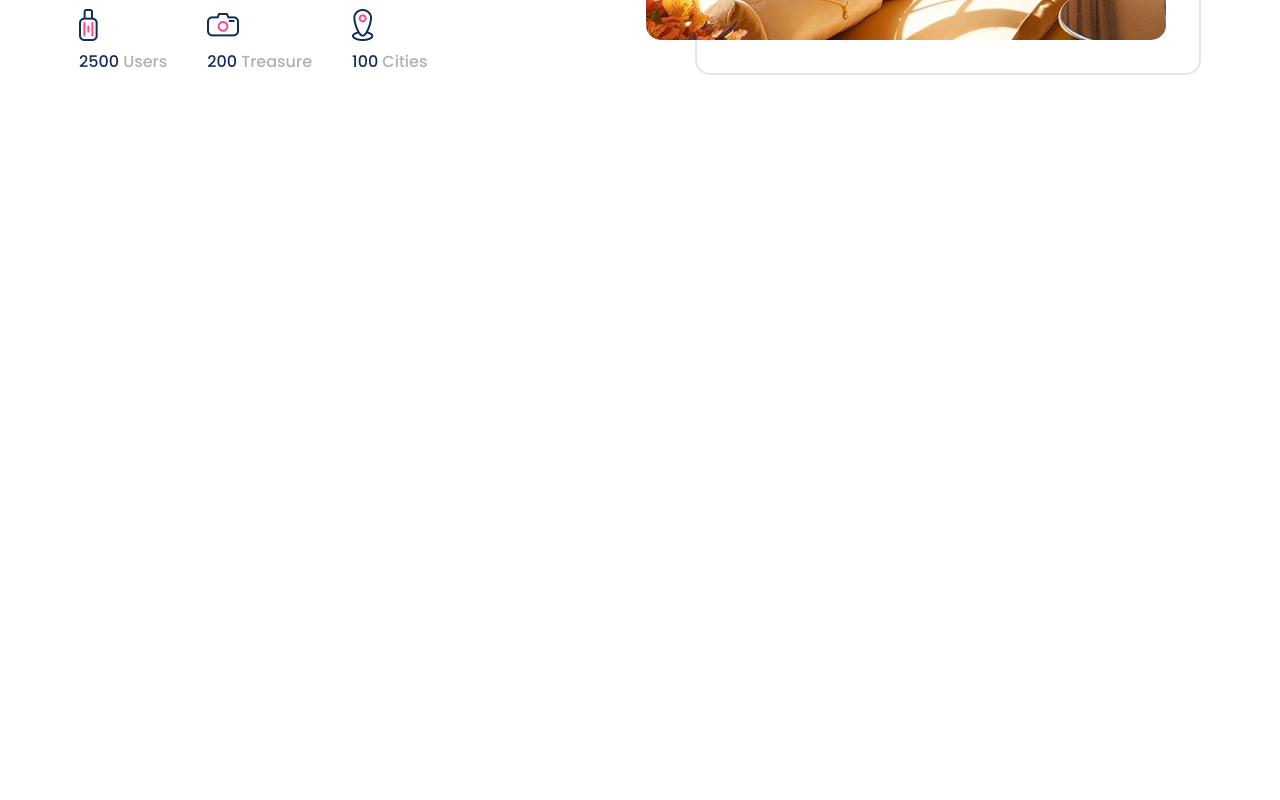
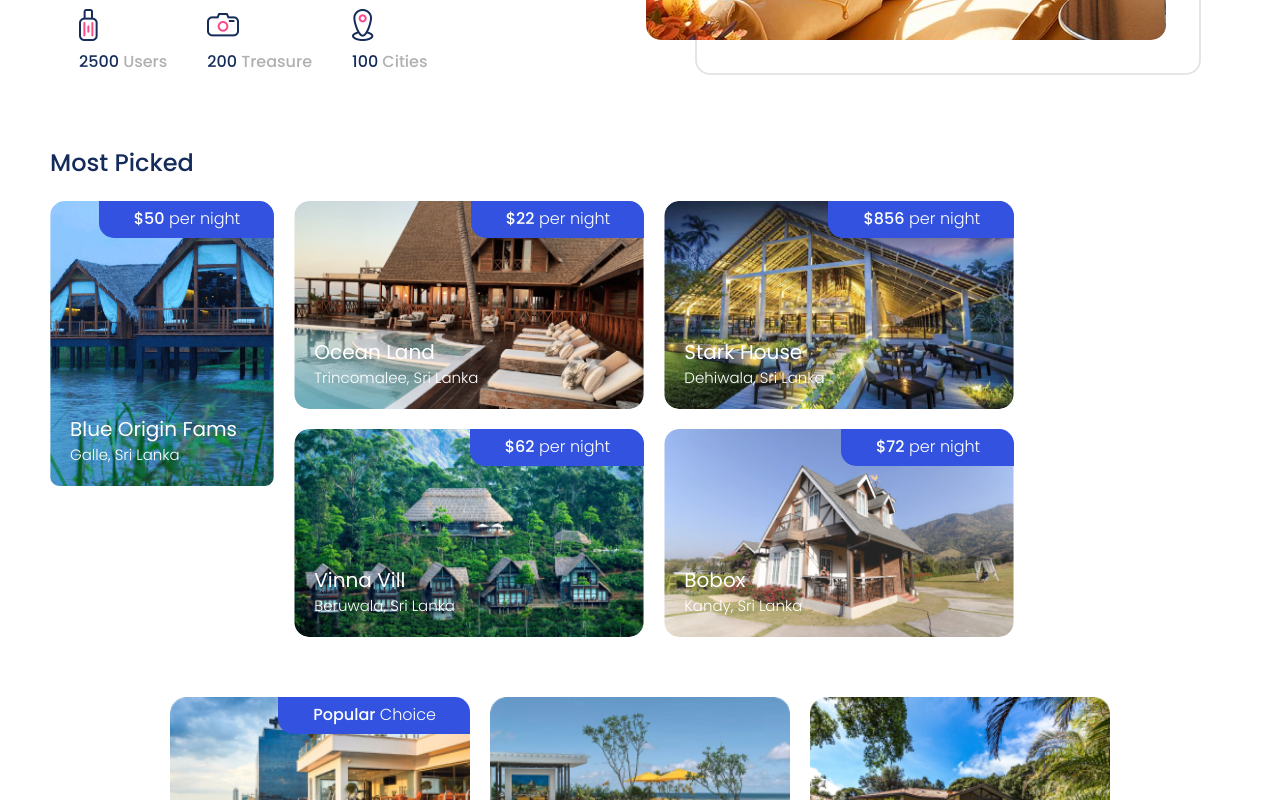
Before and after one commit to nursahtuncel/Lankastay, a React (Vite) app: page / in a window 1280 px wide. Shown: the part 420-1220 px from the top of the page. Before the commit the page ends 800 px from the top, so only its background shows below. Built offline with nearby package versions, Linux system fonts and the light colour scheme.

Commit message:
[JA-7] - Increased gaps, added most picked section to homepage

```diff
--- a/src/components/MostPickedSection/MostPicked.module.scss
+++ b/src/components/MostPickedSection/MostPicked.module.scss
@@ -4,8 +4,14 @@
   max-width: 1368px;
   margin: auto;
   padding: 20px 50px;
+  display: flex;
+  flex-direction: column;
+  gap: 20px;
   .mostPickedHeader {
+    display: flex;
+    flex-direction: column;
     padding: 0 0 40px 0;
+    gap: 20px;
     h1 {
       font-family: $primary-font;
       font-size: clamp(16px, 3vw, 24px);
--- a/src/pages/Homepage/index.jsx
+++ b/src/pages/Homepage/index.jsx
@@ -1,10 +1,12 @@
 import Hero from "../../components/HeroSection";
 import "./styles.scss";
+import MostPickedSection from "../../components/MostPickedSection/MostPicked"
 
 const Homepage = () => {
   return (
     <div className="homepage">
       <Hero />
+      <MostPickedSection />
     </div>
   );
 };
```
